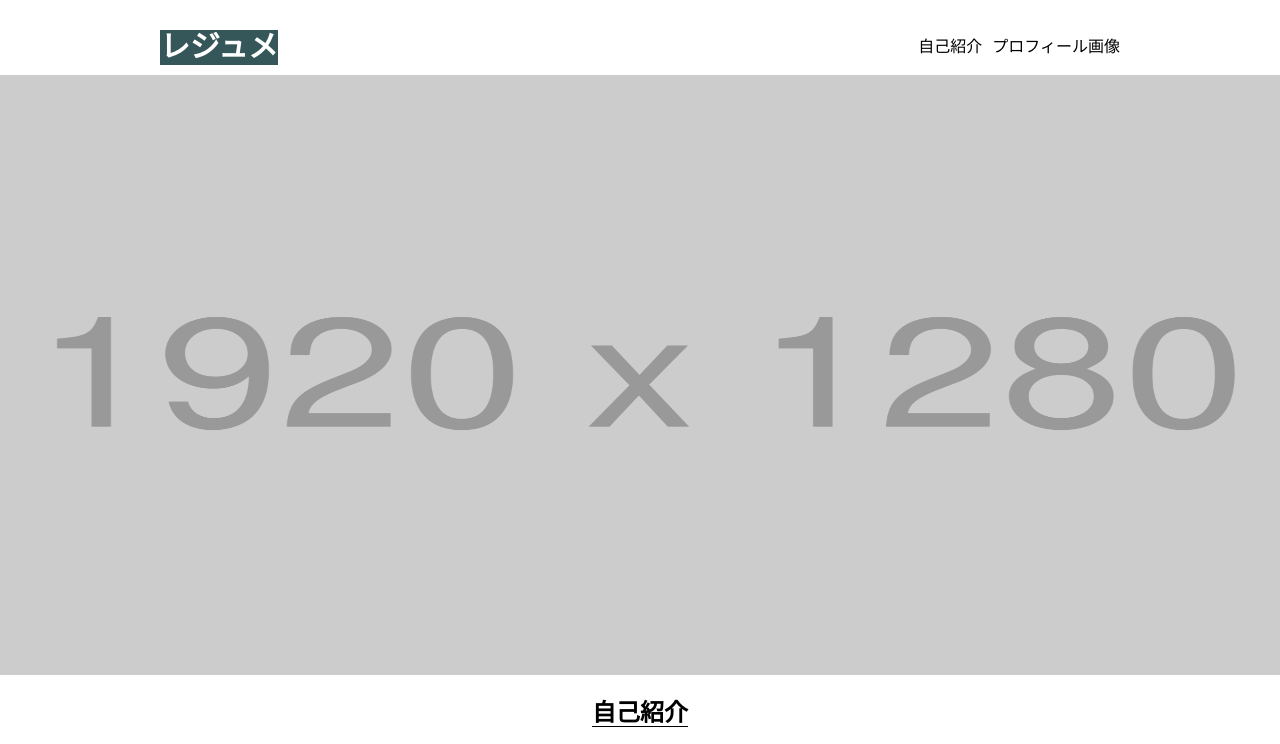
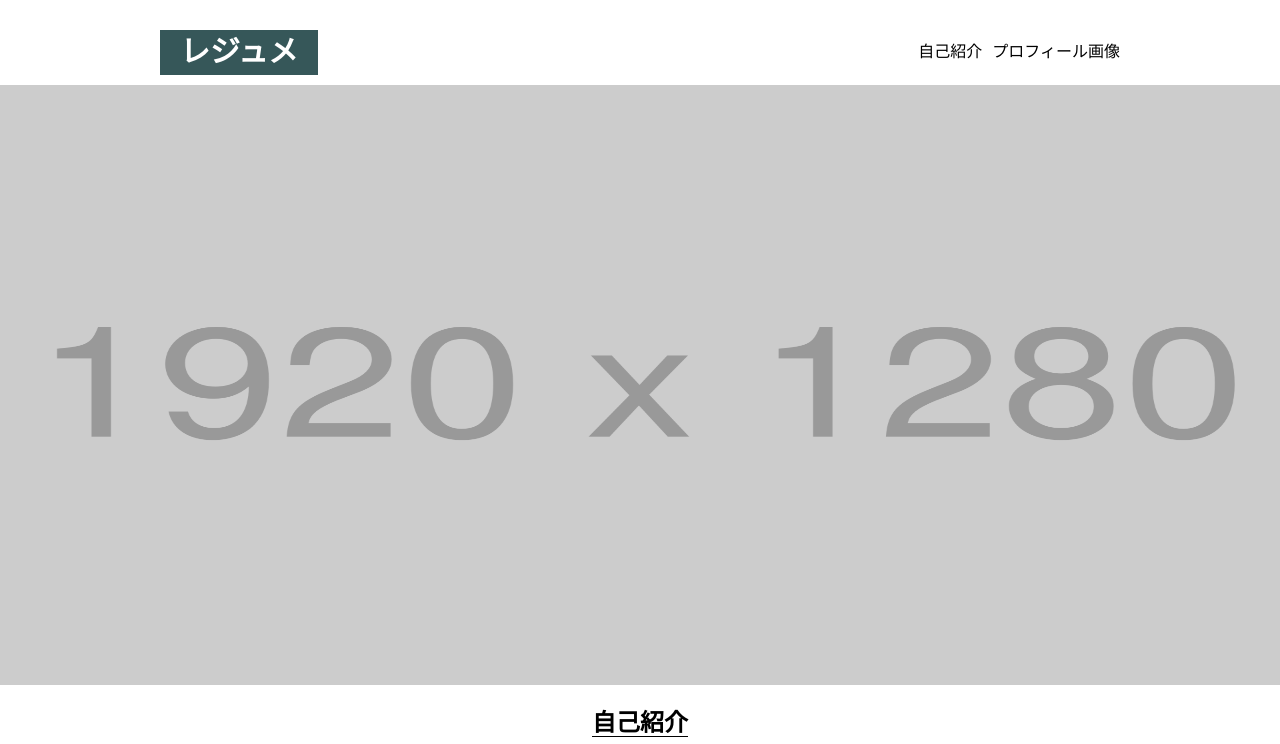
Before and after one commit to iwariku/hc_practice, a plain HTML site: page html_css_output_beginner/index.html in a window 1280 px wide. Shown: the top 744 px of the page. Drawn offline with Linux system fonts and the light colour scheme.

Commit message:
header h3修正

```diff
--- a/html_css_output_beginner/css/style.css
+++ b/html_css_output_beginner/css/style.css
@@ -15,7 +15,7 @@ header h3 {
   font-size: 30px;
   background-color: #365759;
   color: #fff;
-  background-size: 100%;
+  padding: 5px 20px 5px 20px;
 }
 
 header nav {
```
